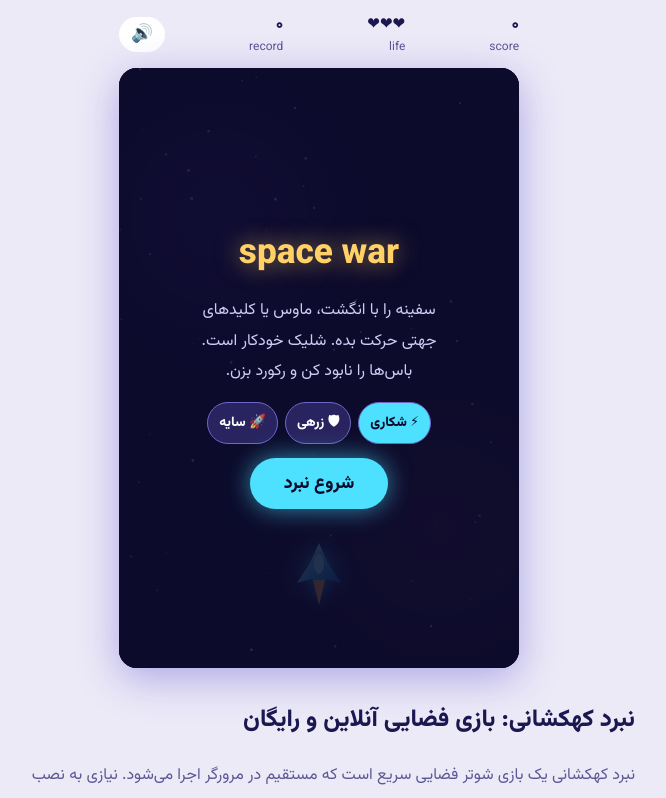
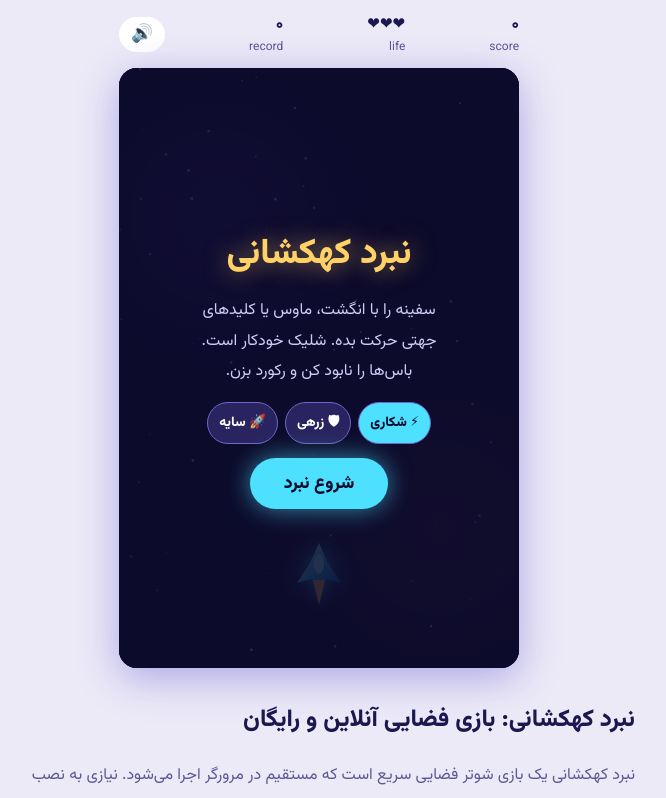
Before and after one commit to jafarisadra123-droid/galaxy_war, a plain HTML site: page index.html in a window 1280 px wide. Shown: the top 798 px of the page, without its empty margins (321-987 px from the left). Drawn offline with Linux system fonts and the light colour scheme; animation ran at ten frames a second.

Commit message:
Improve Persian game SEO metadata and headings

```diff
--- a/index.html
+++ b/index.html
@@ -9,14 +9,17 @@
 <meta name="google-site-verification" content="cSaWu3M_2rWf5j5DWlICTHMQIQYPraHVjUWHO9OSww4">
 <link rel="manifest" href="./manifest.webmanifest"><link rel="icon" href="./icon.svg" type="image/svg+xml">
 <meta name="theme-color" content="#0d0b2b">
+<link rel="canonical" href="https://jafarisadra123-droid.github.io/galaxy_war/">
 <meta property="og:type" content="website">
+<meta property="og:url" content="https://jafarisadra123-droid.github.io/galaxy_war/">
+<meta property="og:locale" content="fa_IR">
 <meta property="og:title" content="نبرد کهکشانی | بازی آنلاین فضایی رایگان">
 <meta property="og:description" content="شوتر فضایی سریع با باس، پاور‌آپ و رکورد. همین الان بازی کن.">
 <meta name="twitter:card" content="summary">
-<!-- بعد از آپلود روی دامنه‌ی خودت این خط را فعال کن:
-<link rel="canonical" href="https://YOUR-DOMAIN/">
-<meta property="og:url" content="https://YOUR-DOMAIN/"> -->
-<script type="application/ld+json">{"@context":"https://schema.org","@type":"VideoGame","name":"نبرد کهکشانی","description":"بازی شوتر فضایی آنلاین و رایگان با باس و پاور‌آپ","genre":"Shooter","inLanguage":"fa","applicationCategory":"Game","operatingSystem":"Any (Web browser)","offers":{"@type":"Offer","price":"0","priceCurrency":"USD"}}</script>
+<meta name="twitter:title" content="نبرد کهکشانی | بازی آنلاین فضایی رایگان">
+<meta name="twitter:description" content="یک بازی شوتر فضایی رایگان در مرورگر؛ سفینه انتخاب کن، با دشمنان و باس‌ها بجنگ و رکورد بزن.">
+
+<script type="application/ld+json">{"@context":"https://schema.org","@type":"VideoGame","name":"نبرد کهکشانی","description":"بازی شوتر فضایی آنلاین و رایگان با باس و پاور‌آپ","genre":"Shooter","inLanguage":"fa","applicationCategory":"Game","operatingSystem":"Any (Web browser)","url":"https://jafarisadra123-droid.github.io/galaxy_war/","isAccessibleForFree":true,"offers":{"@type":"Offer","price":"0","priceCurrency":"USD"}}</script>
 <link rel="stylesheet" href="https://fonts.googleapis.com/css2?family=Vazirmatn:wght@400;800&display=swap">
 <style>
 :root{--bg:#eceaf7;--fg:#1b1850;--card:#fff;--muted:#5b5894;box-sizing:border-box;padding-top:env(safe-area-inset-top,0px);padding-bottom:env(safe-area-inset-bottom,0px)}
@@ -31,7 +34,7 @@ body{margin:0;min-height:100vh;background:var(--bg);color:var(--fg);font-family:
 canvas{width:100%;height:100%;display:block}
 .overlay{position:absolute;inset:0;display:flex;flex-direction:column;align-items:center;justify-content:center;gap:14px;text-align:center;background:rgba(13,11,43,.84);color:#f1efff;padding:24px}
 .overlay[hidden]{display:none}
-.overlay h1{margin:0;font-size:2.2rem;font-weight:800;color:#ffd166;text-shadow:0 0 24px rgba(255,209,102,.6)}
+.overlay h2{margin:0;font-size:2.2rem;font-weight:800;color:#ffd166;text-shadow:0 0 24px rgba(255,209,102,.6)}
 .overlay p{margin:0;max-width:30ch;line-height:1.9;color:#cfcdf5}
 button{font:inherit;font-weight:800;font-size:1.1rem;padding:12px 34px;border:0;border-radius:999px;background:#4de1ff;color:#0d0b2b;cursor:pointer;box-shadow:0 0 24px rgba(77,225,255,.6)}
 button.mb{padding:4px 12px;font-size:1.1rem;background:var(--card);color:var(--fg);box-shadow:none}
@@ -52,7 +55,7 @@ button:focus-visible{outline:3px solid #ffd166;outline-offset:3px}
 <div class="stage">
   <canvas id="c" width="400" height="600"></canvas>
   <div class="overlay" id="ov">
-    <h1 id="ttl"> space war</h1>
+    <h2 id="ttl">نبرد کهکشانی</h2>
     <p id="msg">سفینه را با انگشت، ماوس یا کلیدهای جهتی حرکت بده. شلیک خودکار است. باس‌ها را نابود کن و رکورد بزن.</p>
     <div class="ship-picker"><button class="ship-choice active" data-ship="0">⚡ شکاری</button><button class="ship-choice" data-ship="1">🛡 زرهی</button><button class="ship-choice" data-ship="2">🚀 سایه</button></div><button id="go">شروع نبرد</button>
   </div>
```
